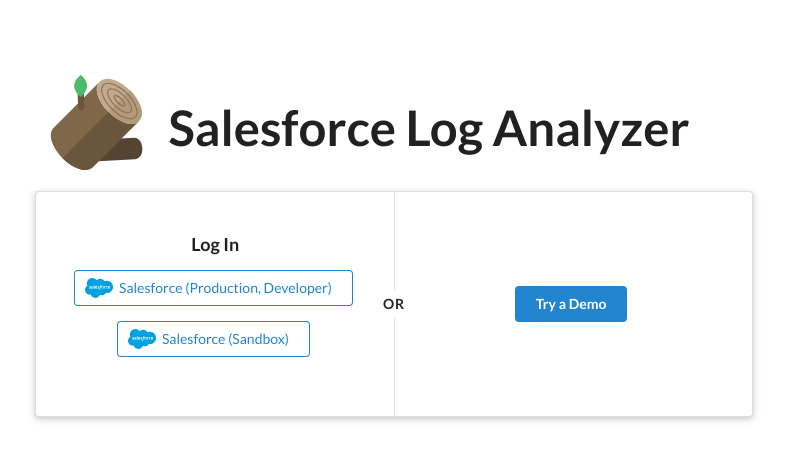
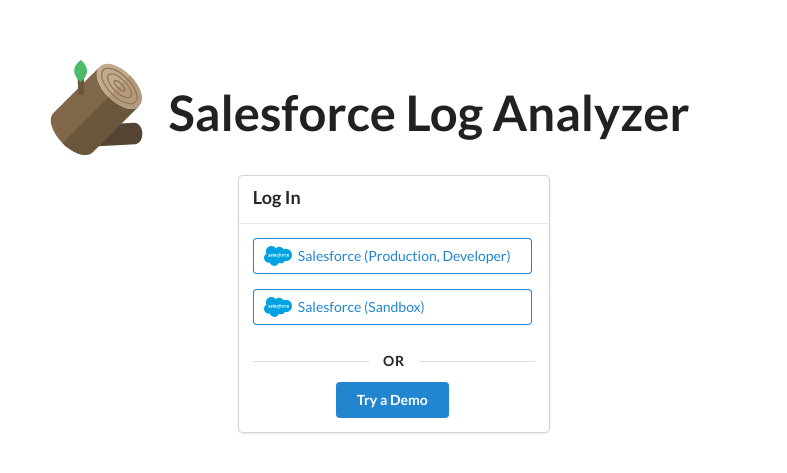
Before and after one commit to benvogler/sf-log-analyzer, an Angular app in the folder client/: page / in a window 1280 px wide. Shown: the part 103-576 px from the top of the page, without its empty margins (246-1033 px from the left). Built offline with nearby package versions, Linux system fonts and the light colour scheme.

Commit message:
Changed login box to vertical layout

```diff
--- a/client/src/app/components/login/login.component.html
+++ b/client/src/app/components/login/login.component.html
@@ -6,14 +6,15 @@
                 Salesforce Log Analyzer
             </h1>
         </div>
-        <div class="ui raised segment">
-            <div class="ui stackable two column center aligned grid">
-                <div class="ui vertical divider">Or</div>
-                <div class="middle aligned row">
-                    <div class="column" style="padding: 30px">
-                        <div class="ui header">
+
+        <div class="ui card" style="width: unset">
+            <div class="content">
+                <div class="header">
                     Log In
                 </div>
+            </div>
+            <div class="content">
+                <div fxLayout="column">
                     <div class="ui primary basic button salesforce-wrapper">
                         <img src="../assets/images/salesforce.svg" alt="Salesforce Logo" class="salesforce-logo" /> Salesforce (Production, Developer)
                     </div>
@@ -21,7 +22,8 @@
                         <img src="../assets/images/salesforce.svg" alt="Salesforce Logo" class="salesforce-logo" /> Salesforce (Sandbox)
                     </div>
                 </div>
-                    <div class="column" style="padding: 30px">
+                <div class="ui horizontal divider">Or</div>
+                <div fxLayout="row" fxLayoutAlign="center center">
                     <div class="ui primary button">
                         Try a Demo
                     </div>
@@ -30,4 +32,3 @@
         </div>
     </div>
 </div>
-</div>
--- a/client/src/app/components/login/login.component.scss
+++ b/client/src/app/components/login/login.component.scss
@@ -8,4 +8,5 @@
 .salesforce-wrapper {
     margin-bottom: 15px;
     padding-left: 45px;
+    text-align: left;
 }
```
Lines whose indentation alone changed are shown as unchanged.
